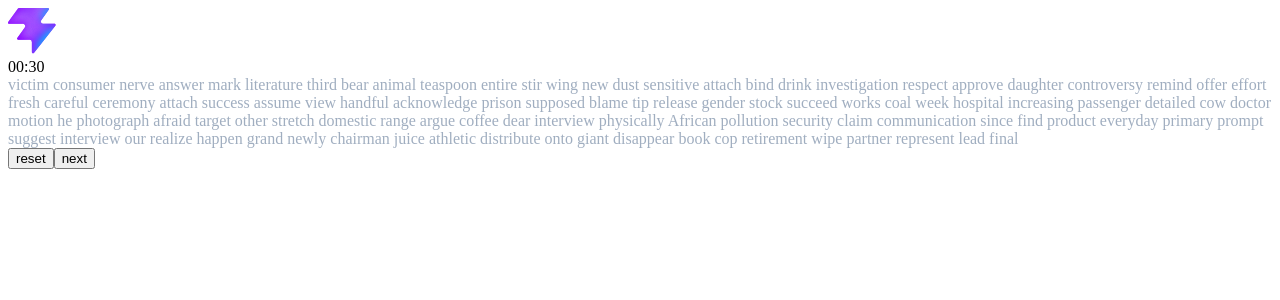
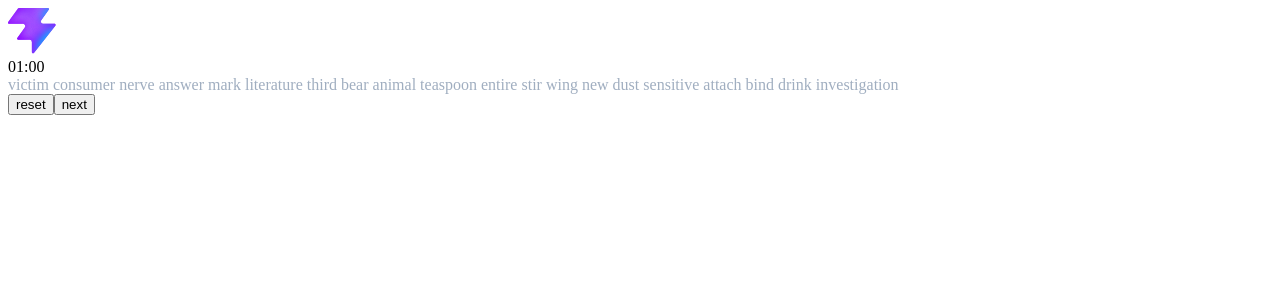
Before and after one commit to MyXtreme/SkillDevelopment, a React (Vite) app: page / in a window 1280 px wide. Shown: the top 300 px of the page. Built offline with nearby package versions, Linux system fonts and the light colour scheme.

Commit message:
implement text appended while user close to the end of text, dynamically generate text

```diff
--- a/src/App.tsx
+++ b/src/App.tsx
@@ -9,7 +9,7 @@ function texGeneration(source: string[] = commonWords): string {
   const min: number = 0;
   const max: number = dataset.length;
   let text: string = "";
-  for (let i = 0; i < 100; i++) {
+  for (let i = 0; i < 20; i++) {
     index = Math.floor(Math.random() * (max - min)) + min;
     text += dataset[index] + " ";
   }
@@ -29,9 +29,11 @@ const getCharClassName = (
 };
 
 const spanSplittedCurrentText = (
-  splittedCurrentText: string[],
-  splittedTypedText: string[],
+  currentText: string,
+  typedText: string,
 ): React.JSX.Element[] => {
+  const splittedCurrentText: string[] = currentText.split("");
+  const splittedTypedText: string[] = typedText.split("");
   return splittedCurrentText.map((character, index) => (
     <span
       key={`${character}-${index}`}
@@ -61,15 +63,15 @@ const showResults = (results: boolean[], time: number): string => {
 };
 
 const calculateResults = (
-  currentText: string[],
-  typedText: string[],
+  currentText: string,
+  typedText: string,
   time: number,
 ): string => {
-  const results: boolean[] = typedText.map<boolean>(
-    (character, index) => character === currentText[index],
+  const splittedCurrentText: string[] = currentText.split("");
+  const splittedTypedText: string[] = typedText.split("");
+  const results: boolean[] = splittedTypedText.map<boolean>(
+    (character, index) => character === splittedCurrentText[index],
   );
-  console.log(results);
-  console.log(results.length);
   return showResults(results, time);
 };
 
@@ -78,7 +80,7 @@ function App() {
   type TestMode = "classic" | "race" | "story" | "chat";
 
   const logo = "/favicon.svg";
-  const testTime: number = 30;
+  const testTime: number = 60;
   const [time, setTime] = useState(testTime);
   const [testStatus, setTestStatus] = useState<TestStatus>("idle");
   const [testMode] = useState<TestMode>("classic");
@@ -86,8 +88,6 @@ function App() {
   const [currentText, setCurrentText] = useState<string>(
     texGeneration(commonWords),
   );
-  const splittedCurrentText: string[] = currentText.split("");
-  const splittedTypedText: string[] = typedText.split("");
   const [results, setResults] = useState<string>("");
 
   const handleTestReset = () => {
@@ -107,6 +107,7 @@ function App() {
       if (testStatus === "finished") return;
       setTestStatus("running");
       event.preventDefault();
+
       if (event.key === "Backspace") {
         setTypedText((typedText) => typedText.slice(0, -1));
       } else if (event.key === "Space") {
@@ -121,6 +122,11 @@ function App() {
       window.removeEventListener("keydown", handlekeydown);
     };
   }, [testStatus]);
+
+  useEffect(() => {
+    if (currentText.length * 0.7 <= typedText.length)
+      setCurrentText((currentText) => currentText + texGeneration(commonWords));
+  }, [typedText, currentText]);
 
   useEffect(() => {
     if (testStatus !== "running") return;
@@ -142,9 +148,7 @@ function App() {
   useEffect(() => {
     if (time === 0) {
       setTestStatus("finished");
-      setResults(
-        calculateResults(splittedCurrentText, splittedTypedText, testTime),
-      );
+      setResults(calculateResults(currentText, typedText, testTime));
     }
   }, [time]);
 
@@ -156,7 +160,7 @@ function App() {
       <main>
         <div id="timer">{calculatetimeTick(time)}</div>
         <div id="typing-area">
-          {spanSplittedCurrentText(splittedCurrentText, splittedTypedText)}
+          {spanSplittedCurrentText(currentText, typedText)}
         </div>
         <button
           onMouseDown={(e) => e.preventDefault()}
```
